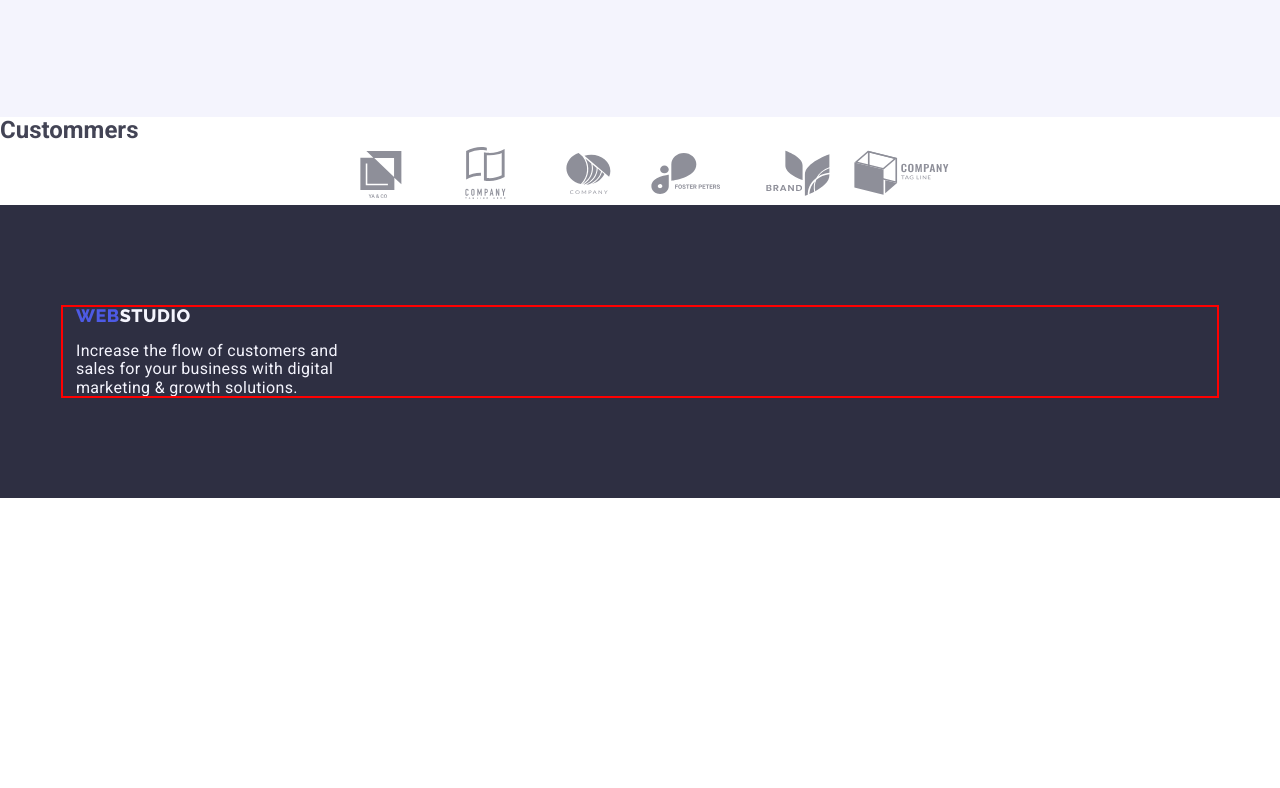
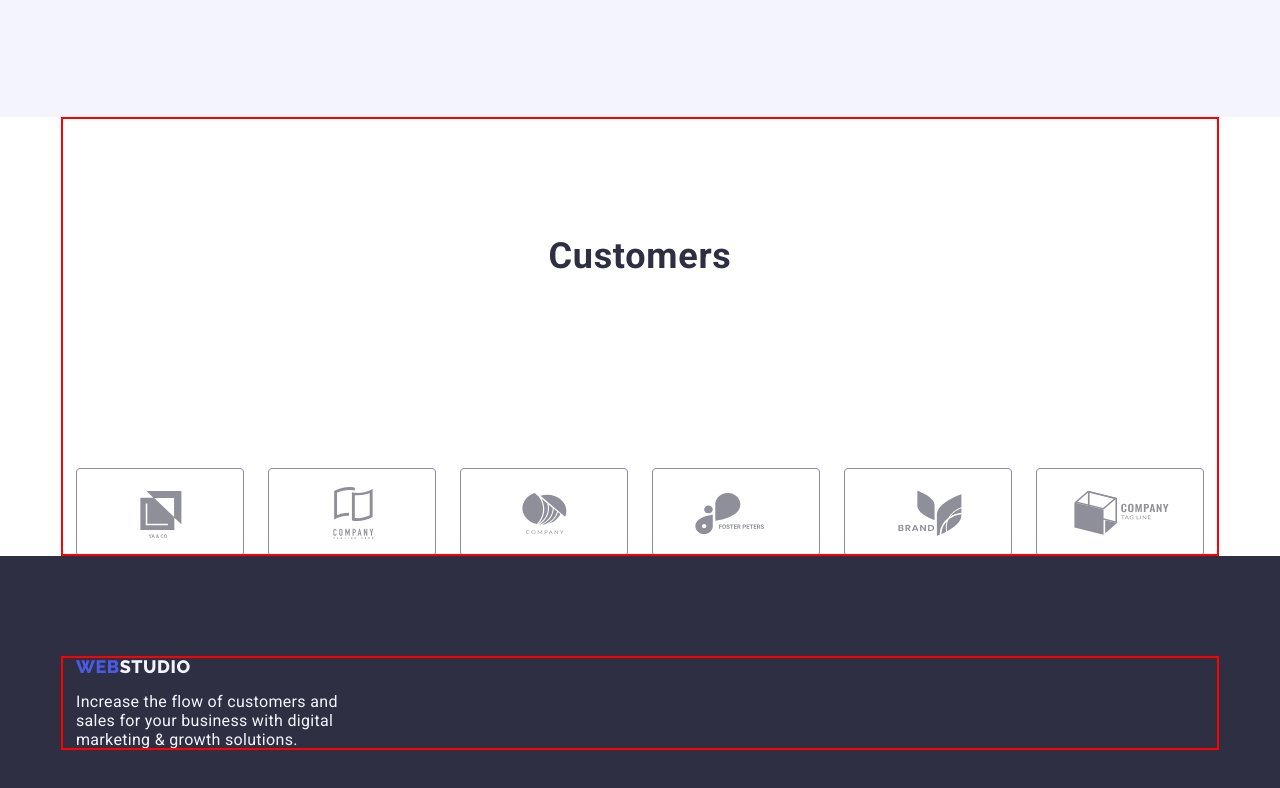
Before and after one commit to pelmeshki1/goit-markup-hw-04, a plain HTML site: page index.html in a window 1280 px wide. Shown: the part 2348-3136 px from the top of the page. Before the commit the page ends 2846 px from the top, so only its background shows below. Drawn offline with nearby package versions, Linux system fonts and the light colour scheme.

Commit message:
update 2.1.0

```diff
--- a/css/styles.css
+++ b/css/styles.css
@@ -6,6 +6,7 @@
   --background: #f4f4fd;
   --premium-color: #434455;
   --color-btn: #e7e9fc;
+  --color-icon-gray: #afb1b8;
 }
 
 /**
@@ -356,9 +357,45 @@ body {
   | CUSTOMERS (SECTION 5)
   |============================
 */
+.section-customers-header {
+  font-family: Roboto, sans-serif;
+  font-weight: 700;
+  font-size: 36px;
+  line-height: 1.1;
+  letter-spacing: 0.02em;
+  color: var(--navi-blue);
+  text-transform: capitalize;
+  padding-top: 120px;
+  padding-bottom: 120px;
+  margin-bottom: 72px;
+  text-align: center;
+}
 .customers-list {
   display: flex;
   justify-content: center;
+  gap: 24px;
+}
+.customers-list-item {
+  width: calc((100% - 120px) / 6);
+  height: 88px;
+}
+.customers-list-link {
+  width: 100%;
+  height: 100%;
+  border: 1px solid #8e8f99;
+  border-radius: 4px;
+  display: flex;
+  align-items: center;
+  justify-content: center;
+  color: var(--color-icon-gray);
+}
+.customers-list-link:hover,
+.customers-list-link:focus {
+  border-color: #404bbf;
+  color: #404bbf;
+}
+.customers-list-icon {
+  fill: currentColor;
 }
 /**
   |============================
--- a/index.html
+++ b/index.html
@@ -293,8 +293,8 @@
         </div>
       </section>
       <section class="customers">
-        <div class="conteiner">
-          <h2 class="section-customers-header">Custommers</h2>
+        <div class="container">
+          <h2 class="section-customers-header">Customers</h2>
           <ul class="customers-list list">
             <li class="customers-list-item">
               <a href="" class="customers-list-link">
```
